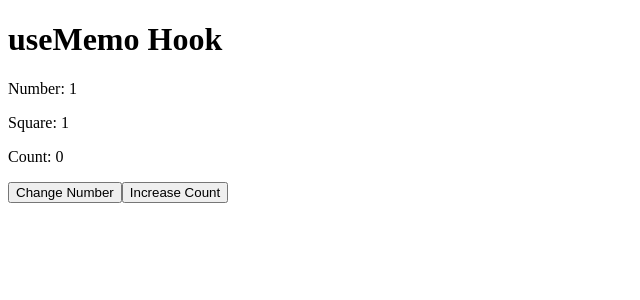
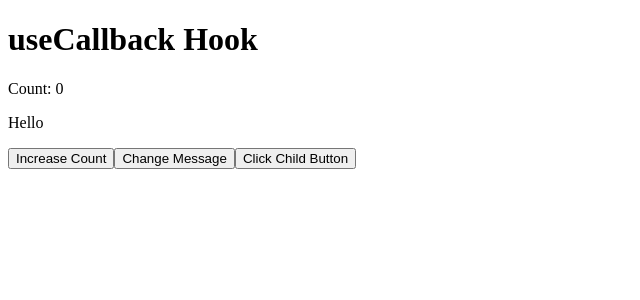
Before and after one commit to abdullahshabir31/React-Learning, a React (Vite) app: page / in a window 1280 px wide. Shown: the top 300 px of the page, without its empty margins (0-640 px from the left). Built offline with nearby package versions, Linux system fonts and the light colour scheme.

Commit message:
Add useCallback hook example

```diff
--- /dev/null
+++ b/src/10-Hooks/05-use-callback-hook.jsx
@@ -0,0 +1,33 @@
+import { useCallback, useState } from "react";
+
+function Button({ handleClick }) {
+  console.log("Button rendered");
+
+  return <button onClick={handleClick}>Click Child Button</button>;
+}
+
+function UseCallbackHook() {
+  const [count, setCount] = useState(0);
+  const [message, setMessage] = useState("Hello");
+
+  const handleClick = useCallback(() => {
+    console.log("Button clicked");
+  }, []);
+
+  return (
+    <div>
+      <h1>useCallback Hook</h1>
+
+      <p>Count: {count}</p>
+      <p>{message}</p>
+
+      <button onClick={() => setCount(count + 1)}>Increase Count</button>
+
+      <button onClick={() => setMessage("Hello React")}>Change Message</button>
+
+      <Button handleClick={handleClick} />
+    </div>
+  );
+}
+
+export default UseCallbackHook;
--- a/src/App.jsx
+++ b/src/App.jsx
@@ -1,7 +1,7 @@
-import UseMemoHook from "./10-Hooks/04-use-memo-hook";
+import UseCallbackHook from "./10-Hooks/05-use-callback-hook";
 
 function App() {
-  return <UseMemoHook />;
+  return <UseCallbackHook />;
 }
 
 export default App;
```
